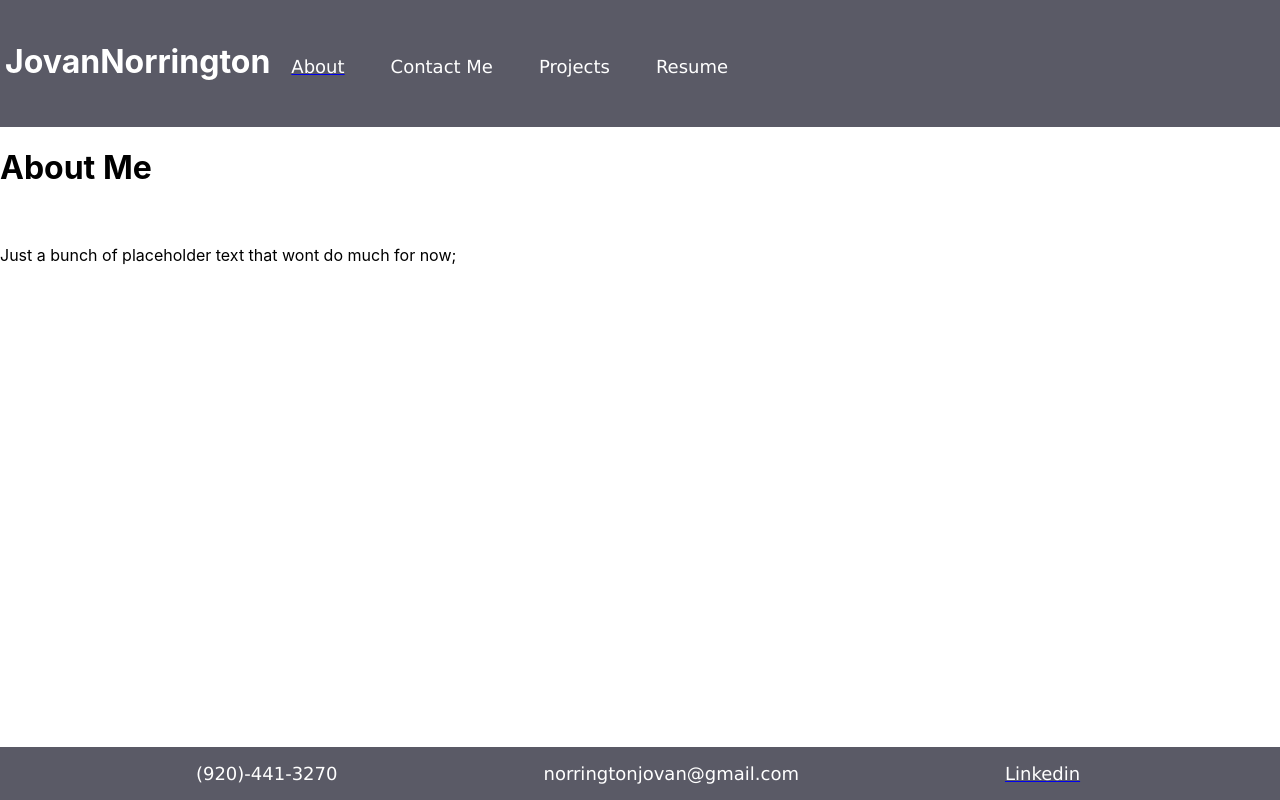
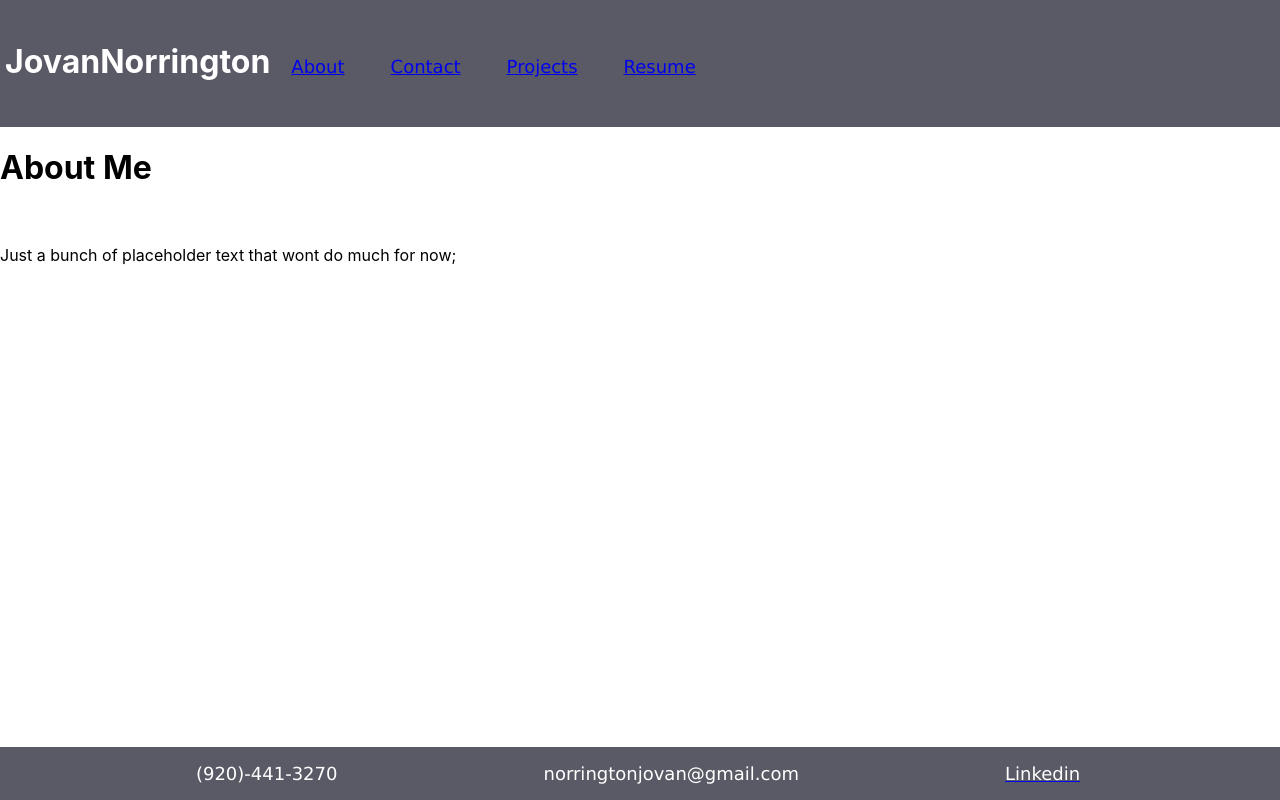
Before and after one commit to Jovan-png/React-Portfolio, a React (Create React App) app in the folder react-portfolio/: page / in a window 1280 px wide. Built offline with nearby package versions, Linux system fonts and the light colour scheme.

Commit message:
added conditional rendering

```diff
--- a/react-portfolio/src/App.js
+++ b/react-portfolio/src/App.js
@@ -1,41 +1,38 @@
-import { useState } from 'react';
+import  react, { useState, useEffect } from 'react';
 import './App.css';
 import Nav from './components/Nav';
-import ContactForm from './components/Contact';
-import About from './components/About';
+import ContactForm from './components/pages/Contact';
+import About from './components/pages/About';
 import Footer from './components/Footer';
 
 
 
 function App() {
-  const [categories] = useState([
-    {
-      name: 'About',
-      description: 'Photos of grocery stores, food trucks, and other commercial projects',
+
+  const [currentPage, handlePageChange] = useState('About');
+
+useEffect(()=>{
+  document.title = currentPage
+})
+
+  const renderPage = (currentPage) =>{
+    switch (currentPage){
+case "Contact":
+  return <ContactForm></ContactForm>;
+  default: return <About></About>
     }
-  ]);
+  }
 
 
-  const [contactSelected, setContactSelected] = useState(false);
-
-  const [currentCategory, setCurrentCategory] = useState(categories[0]);
   return (
     <div>
       <Nav
-        categories={categories}
-        setCurrentCategory={setCurrentCategory}
-        currentCategory={currentCategory}
-        contactSelected={contactSelected}
-        setContactSelected={setContactSelected}
+      currentPage={currentPage}
+      handlePageChange={handlePageChange}
+
       ></Nav>
     <main>
-    {!contactSelected ? (
-          <>
-            <About></About>
-          </>
-        ) : (
-            <ContactForm></ContactForm>
-          )}
+   {renderPage()}
     </main>
     <Footer></Footer>
     </div>
--- a/react-portfolio/src/components/Nav/index.js
+++ b/react-portfolio/src/components/Nav/index.js
@@ -4,34 +4,41 @@ import React, {useState, useEffect} from "react";
 
 
 function Nav(props){
-    const {
-        contactSelected,
-        setContactSelected,
-        categories = [],
-        setCurrentCategory,
-        currentCategory
-    } = props
 
-
-    useEffect(() => {
-        document.title = (currentCategory.name);
-      }, [currentCategory]);
-
+const tab = ["About", "Contact", "Projects", "Resume"]
     return(
         <header className="header">
+
             <ul>
-            <a data-testid="link" href="/">
+             <a data-testid="link" href="/">
                 <h1>Jovan </h1>
                 <h1>Norrington</h1>
             </a>
-            <a data-testid="about" href="#about"   onClick={() => setContactSelected(false)}>
-                <li className="about-header">About</li>
+            {tab.map(tabs => (
+        <li className="nav-item" key={tabs}>
+          <a
+            href={'#' + tabs.toLowerCase()}
+            onClick={() => props.handlePageChange(tabs)}
+            className={"NAV-LI"
+            }
+          >
+            {tabs}
+          </a>
+        </li>
+      ))}
+            {/* <a data-testid="link" href="/">
+                <h1>Jovan </h1>
+                <h1>Norrington</h1>
+            </a>
+            <a data-testid="about" href="#about"  >
+                <li className="about-header"
+                >About</li>
                 </a>
-            <a data-testid="contact"  onClick={() => setContactSelected(true)}>
+            <a data-testid="contact" >
                 <li className="contact-header">Contact Me</li>
                 </a>
                 <li className="project-header">Projects</li>
-                <li className="resume-header">Resume</li>
+                <li className="resume-header">Resume</li> */}
 
            </ul>
         </header>
```
Also changed, not shown: react-portfolio/src/components/pages/About/index.js (renamed from react-portfolio/src/components/About/index.js), react-portfolio/src/components/pages/Contact/index.js (renamed from react-portfolio/src/components/Contact/index.js).
